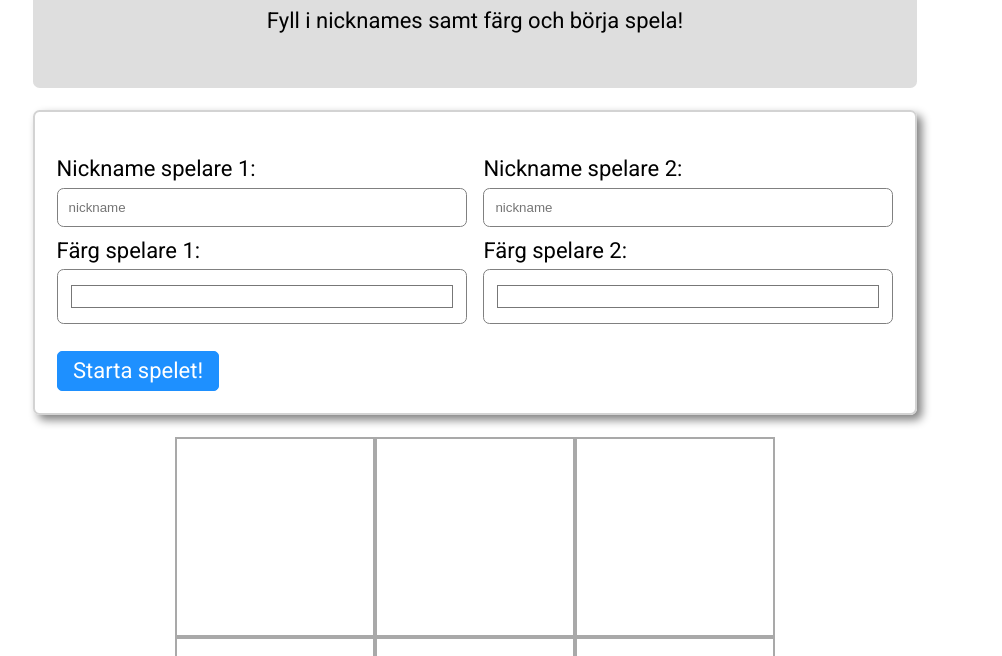
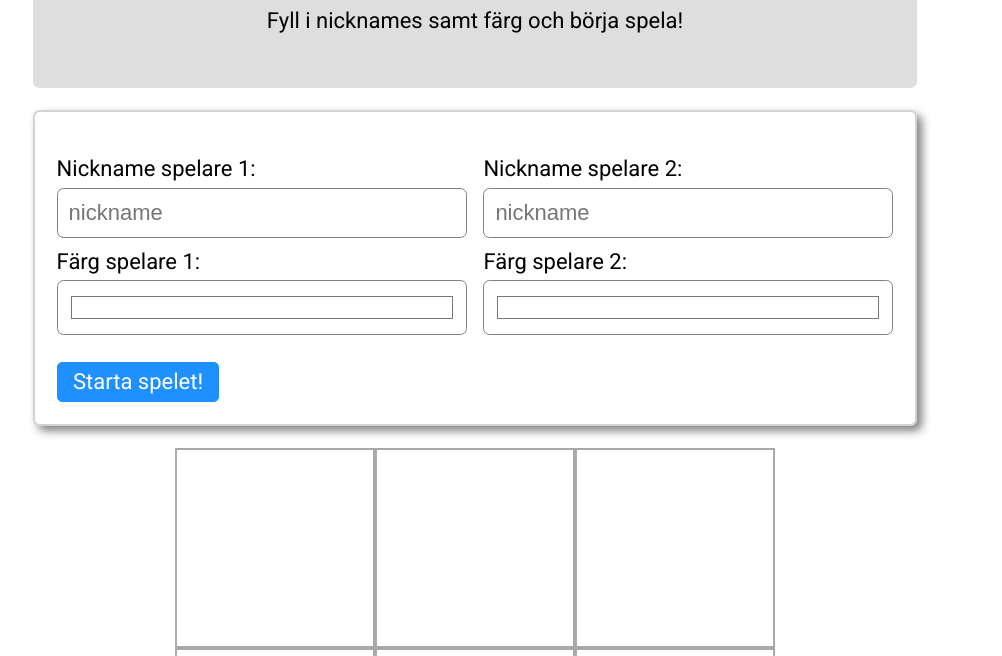
Before and after one commit to henrvend/Labb3, a plain HTML site: page index.html in a window 1280 px wide. Shown: the part 144-800 px from the top of the page, without its empty margins (15-1017 px from the left). Drawn offline with Linux system fonts and the light colour scheme.

Commit message:
Ändrat font för texterna i input.

```diff
--- a/styles/style.css
+++ b/styles/style.css
@@ -35,6 +35,7 @@ input{
     width: 100%;
     margin-top: 0.3rem;
     padding: 0.5rem;
+    font-size: 1.1rem;
 }
 
 td {
@@ -125,6 +126,9 @@ aside img{
         width: 125px;
         height: 125px;
     }
+    input{
+        font-size: 1rem;
+    }
 }
 
 
```
